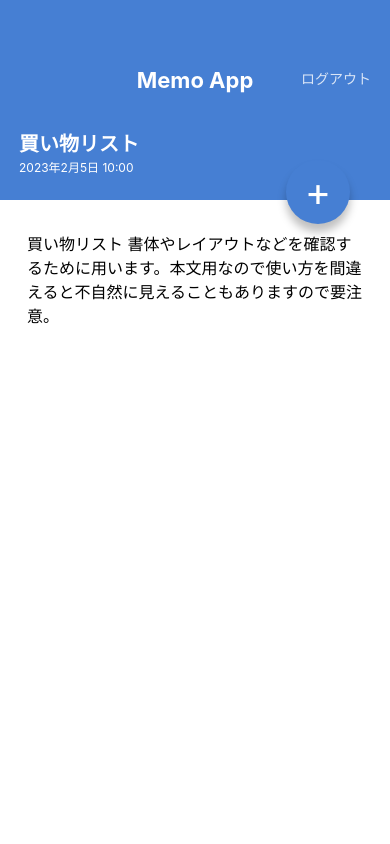
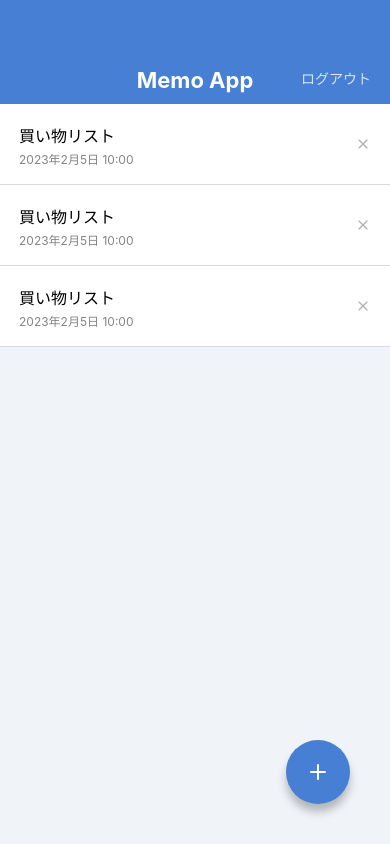
Before and after one commit to Riku-Terumoto/react-native-practice, a React Native app: screen / in a window 390 px wide. Built offline with nearby package versions, Linux system fonts and the light colour scheme.

Commit message:
Install @expo/vector-icon

```diff
--- a/App.jsx
+++ b/App.jsx
@@ -1,12 +1,12 @@
 import React from 'react';
-import MemoDetailScreen from './src/screens/MemoDetailScreen';
-// import MemoListScreen from './src/screens/MemoListScreen';
+import MemoListScreen from './src/screens/MemoListScreen';
+// import MemoDetailScreen from './src/screens/MemoDetailScreen';s
 
 export default function App() {
   return (
     <>
-      {/* <MemoListScreen /> */}
-      <MemoDetailScreen />
+      <MemoListScreen />
+      {/* <MemoDetailScreen /> */}
     </>
   );
 }
--- a/package.json
+++ b/package.json
@@ -9,6 +9,7 @@
     "web": "expo start --web"
   },
   "dependencies": {
+    "@expo/vector-icons": "^13.0.0",
     "expo": "~47.0.12",
     "expo-status-bar": "~1.4.2",
     "prop-types": "^15.8.1",
--- a/src/components/CircleButton.jsx
+++ b/src/components/CircleButton.jsx
@@ -1,23 +1,25 @@
 import React from 'react';
-import { View, Text, StyleSheet } from 'react-native';
-import { string, shape } from 'prop-types';
+import { View, StyleSheet } from 'react-native';
+import { shape, string } from 'prop-types';
+import { Feather } from '@expo/vector-icons';
 
 export default function CircleButton(props) {
-  const { children, style } = props;
+  const { style, name } = props;
   return (
     <View style={[styles.circleButton, style]}>
-      <Text style={styles.circleButtonLabel}>{children}</Text>
+      <Feather name={name} size={24} color="white" />
     </View>
   );
 }
 
 CircleButton.propTypes = {
-  children: string.isRequired,
   style: shape(),
+  name: string,
 };
 
 CircleButton.defaultProps = {
   style: null,
+  name: string.isRequired,
 };
 
 const styles = StyleSheet.create({
--- a/src/components/MemoList.jsx
+++ b/src/components/MemoList.jsx
@@ -1,5 +1,6 @@
 import React from 'react';
 import { View, Text, StyleSheet } from 'react-native';
+import { Feather } from '@expo/vector-icons';
 
 export default function MemoList() {
   return (
@@ -10,7 +11,7 @@
           <Text style={styles.memoListItemDate}>2023年2月5日 10:00</Text>
         </View>
         <View>
-          <Text>X</Text>
+          <Feather name="x" size={16} color="#B0B0B0" />
         </View>
       </View>
       <View style={styles.memoListItem}>
@@ -19,7 +20,7 @@
           <Text style={styles.memoListItemDate}>2023年2月5日 10:00</Text>
         </View>
         <View>
-          <Text>X</Text>
+          <Feather name="x" size={16} color="#B0B0B0" />
         </View>
       </View>
       <View style={styles.memoListItem}>
@@ -28,7 +29,7 @@
           <Text style={styles.memoListItemDate}>2023年2月5日 10:00</Text>
         </View>
         <View>
-          <Text>X</Text>
+          <Feather name="x" size={16} color="#B0B0B0" />
         </View>
       </View>
     </View>
--- a/src/screens/MemoDetailScreen.jsx
+++ b/src/screens/MemoDetailScreen.jsx
@@ -20,7 +20,7 @@
           書体やレイアウトなどを確認するために用います。本文用なので使い方を間違えると不自然に見えることもありますので要注意。
         </Text>
       </ScrollView>
-      <CircleButton style={{ top: 160, bottom: 'auto' }}>+</CircleButton>
+      <CircleButton style={{ top: 160, bottom: 'auto' }} name="edit-2" />
     </View>
   );
 }
--- a/src/screens/MemoListScreen.jsx
+++ b/src/screens/MemoListScreen.jsx
@@ -10,7 +10,7 @@
     <View style={styles.container}>
       <AppBar />
       <MemoList />
-      <CircleButton>+</CircleButton>
+      <CircleButton name="plus" />
     </View>
   );
 }
```
